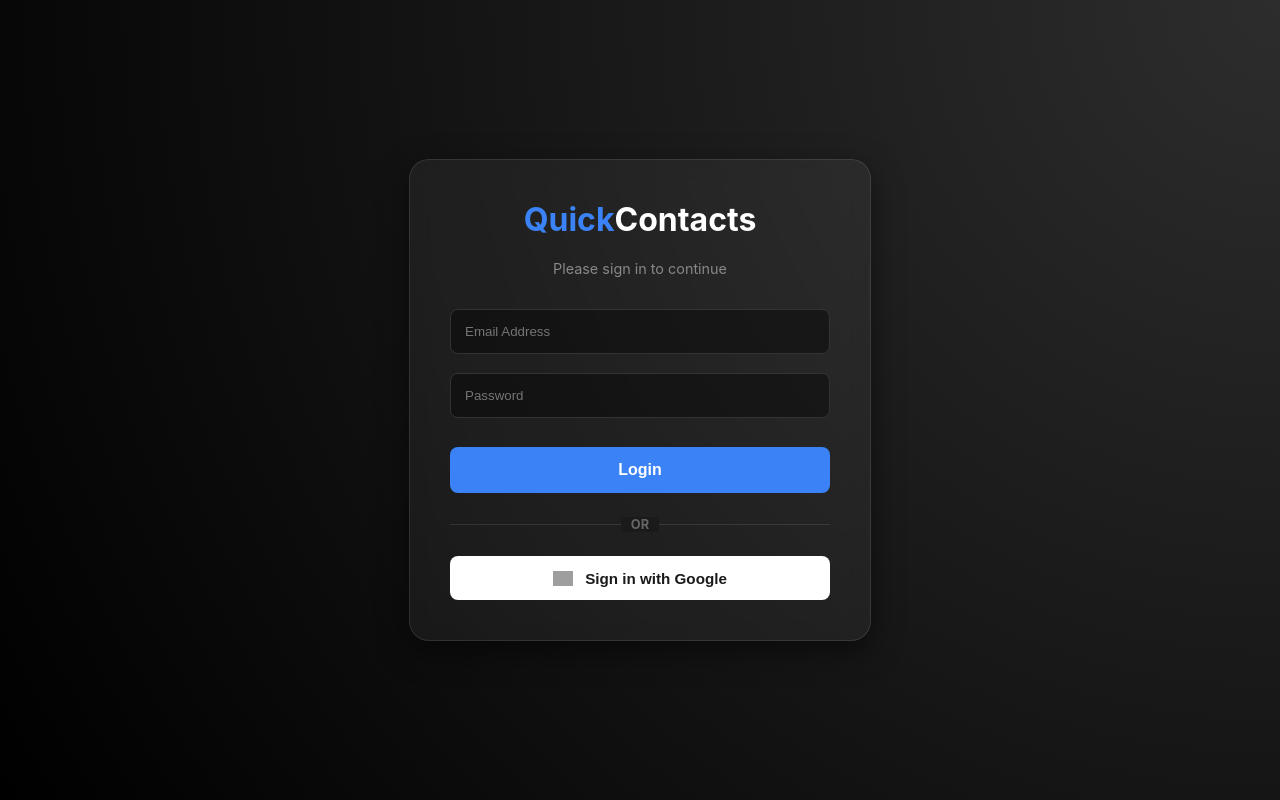
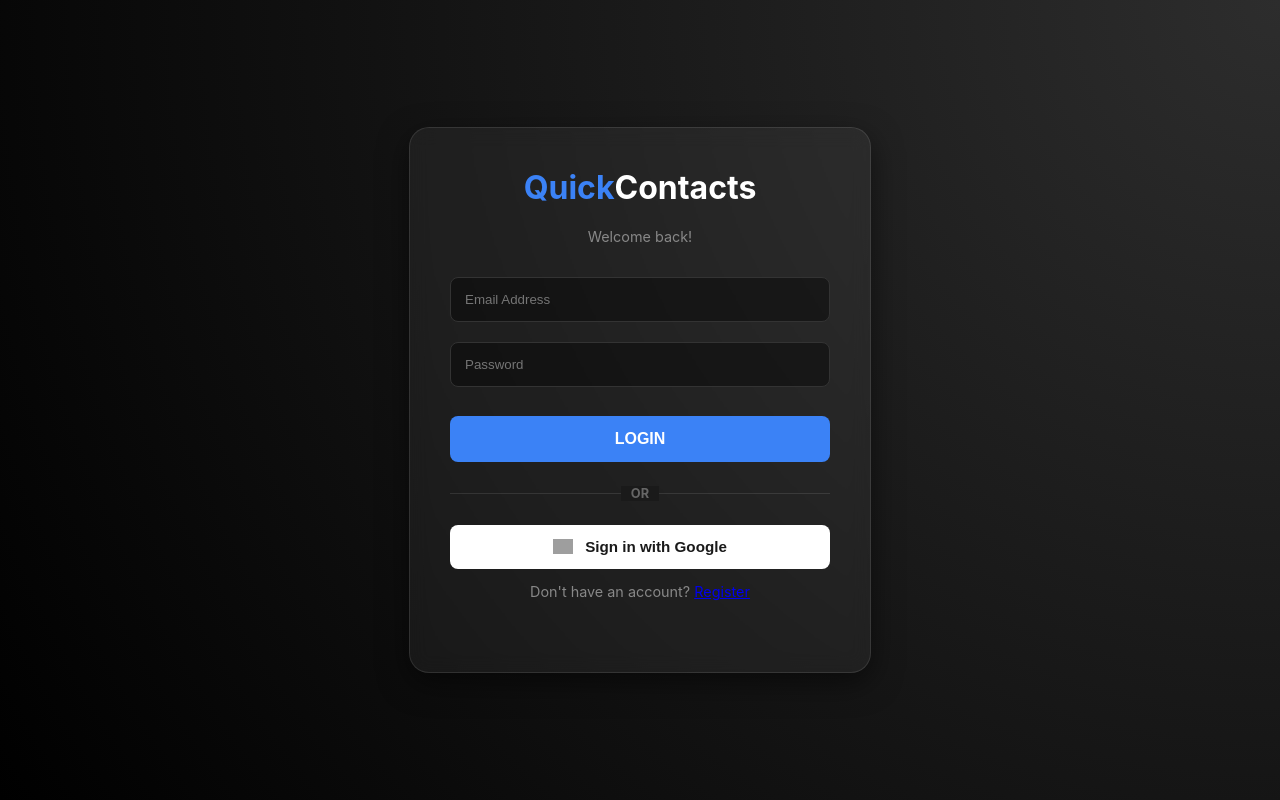
Before and after one commit to JamesSteff/QuickContacts, a React (Create React App) app in the folder web/: page /login in a window 1280 px wide. Built offline with nearby package versions, Linux system fonts and the light colour scheme; grey boxes are pictures that could not be loaded.

Commit message:
update branding to QuickContacts and add login subtitle

```diff
--- a/web/src/pages/Login.js
+++ b/web/src/pages/Login.js
@@ -1,5 +1,5 @@
 import React, { useState } from 'react';
-import { useNavigate } from 'react-router-dom';
+import { useNavigate, Link } from 'react-router-dom';
 import { supabase } from '../utils/supabaseClient';
 import './Login.css';
 
@@ -8,13 +8,11 @@
     const [loading, setLoading] = useState(false);
     const navigate = useNavigate();
 
-    // NEW: Handle Google OAuth Login
     const handleGoogleLogin = async () => {
         setLoading(true);
         const { error } = await supabase.auth.signInWithOAuth({
             provider: 'google',
             options: {
-                // Redirects user to the dashboard after successful Google authentication
                 redirectTo: window.location.origin + '/dashboard'
             }
         });
@@ -25,7 +23,6 @@
         }
     };
 
-    // ORIGINAL: Handle Email/Password Login (No changes to your logic)
     const handleLogin = async (e) => {
         e.preventDefault();
         setLoading(true);
@@ -39,7 +36,6 @@
             alert(error.message);
         } else {
             alert("Login Successful!");
-            // Storing the user email in local storage as per your original requirement
             localStorage.setItem("user", data.user.email);
             navigate("/dashboard");
         }
@@ -49,10 +45,10 @@
     return (
         <div className="login-container">
             <div className="login-card">
+                {/* Updated Branding & Subtitle */}
                 <h1><span>Quick</span>Contacts</h1>
-                <p>Please sign in to continue</p>
+                <p className="subtitle">Welcome back!</p>
 
-                {/* Traditional Login Form */}
                 <form onSubmit={handleLogin}>
                     <div className="input-group">
                         <input
@@ -73,14 +69,12 @@
                     </div>
 
                     <button type="submit" className="login-btn" disabled={loading}>
-                        {loading ? 'Authenticating...' : 'Login'}
+                        {loading ? 'AUTHENTICATING...' : 'LOGIN'}
                     </button>
                 </form>
 
-                {/* Visual Divider */}
                 <div className="divider"><span>OR</span></div>
 
-                {/* NEW: Google Sign-In Button */}
                 <button
                     onClick={handleGoogleLogin}
                     className="google-btn"
@@ -90,6 +84,10 @@
                     <img src="https://www.gstatic.com/firebasejs/ui/2.0.0/images/auth/google.svg" alt="google" />
                     Sign in with Google
                 </button>
+
+                <div className="login-footer">
+                    <p>Don't have an account? <Link to="/register" className="register-link">Register</Link></p>
+                </div>
             </div>
         </div>
     );
```
